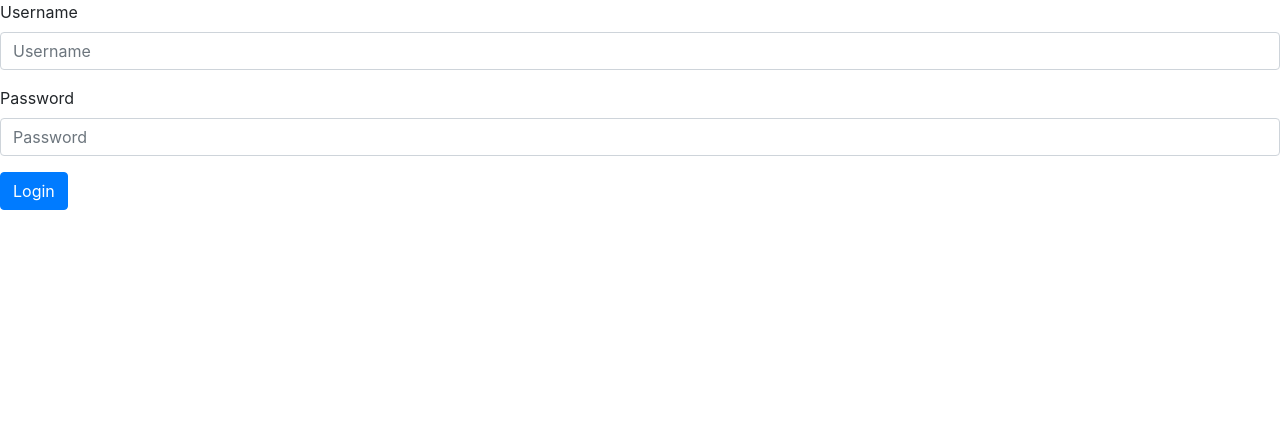
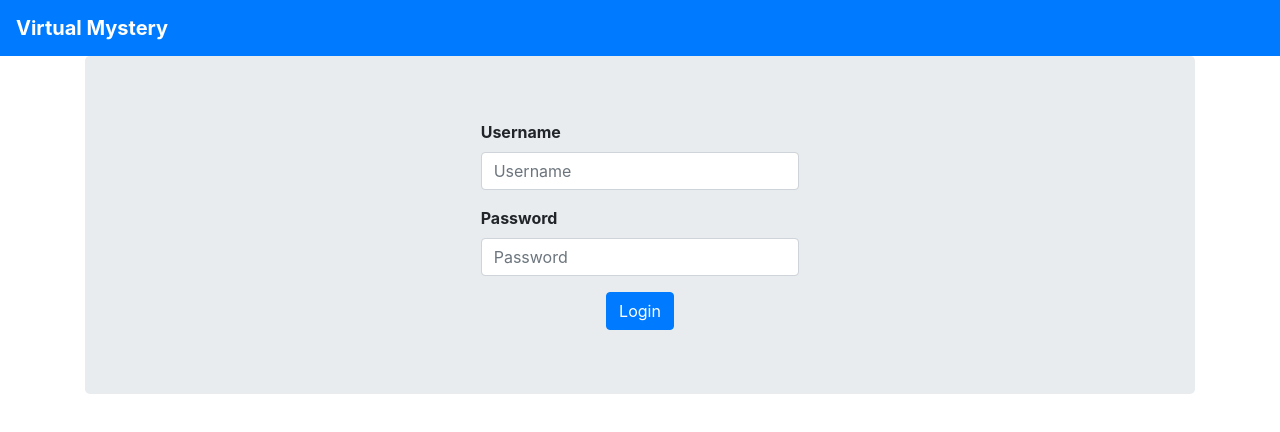
Before and after one commit to utmandrew/virtual-mystery, an Angular app in the folder src/vm-angular/: page /auth in a window 1280 px wide. Shown: the top 432 px of the page. Built offline with nearby package versions, Linux system fonts and the light colour scheme.

Commit message:
improved the auth component template and added a nav-bar to the main app component template

```diff
--- a/src/vm-angular/src/app/app.component.html
+++ b/src/vm-angular/src/app/app.component.html
@@ -17,7 +17,12 @@
     <h2><a target="_blank" rel="noopener" href="https://blog.angular.io/">Angular blog</a></h2>
   </li>
 </ul> -->
+<nav class="navbar navbar-inverse bg-primary">
+	<a class="navbar-brand font-weight-bold text-white">Virtual Mystery</a>
+</nav>
 
-<div>
-	<router-outlet></router-outlet>
+<div class="container">
+	<div class="jumbotron">
+		<router-outlet></router-outlet>
+	</div>
 </div>
--- a/src/vm-angular/src/app/auth/auth.component.html
+++ b/src/vm-angular/src/app/auth/auth.component.html
@@ -1,12 +1,18 @@
-<form (ngSubmit)="f.form.valid && getToken()" #f="ngForm">
-	<p *ngIf="error"> Login was unsuccessful. </p>
+<div class="container h-100">
+	<div class="row h-100 justify-content-center align-items-center">
+		<form class="col-4" (ngSubmit)="f.form.valid && getToken()" #f="ngForm">
+			<p class="alert alert-warning text-center" *ngIf="error"> <strong>Login was unsuccessful</strong> </p>
 			<div class="form-group">
-		<label for="username"> Username </label>
+				<label class="font-weight-bold" for="username"> Username </label>
 				<input type="text" class="form-control" name="username" placeholder="Username" [(ngModel)]="model.username" #username="ngModel">
 			</div>
 			<div class="form-group">
-		<label> Password </label>
+				<label class="font-weight-bold"> Password </label>
 				<input type="password" class="form-control" name="password" placeholder="Password" [(ngModel)]="model.password" #password="ngModel">
 			</div>
+			<div class="text-center">
 				<button type="submit" class="btn btn-primary">Login</button>
+			</div>
 		</form>
+	</div>
+</div>
```
Lines whose indentation alone changed are shown as unchanged.
